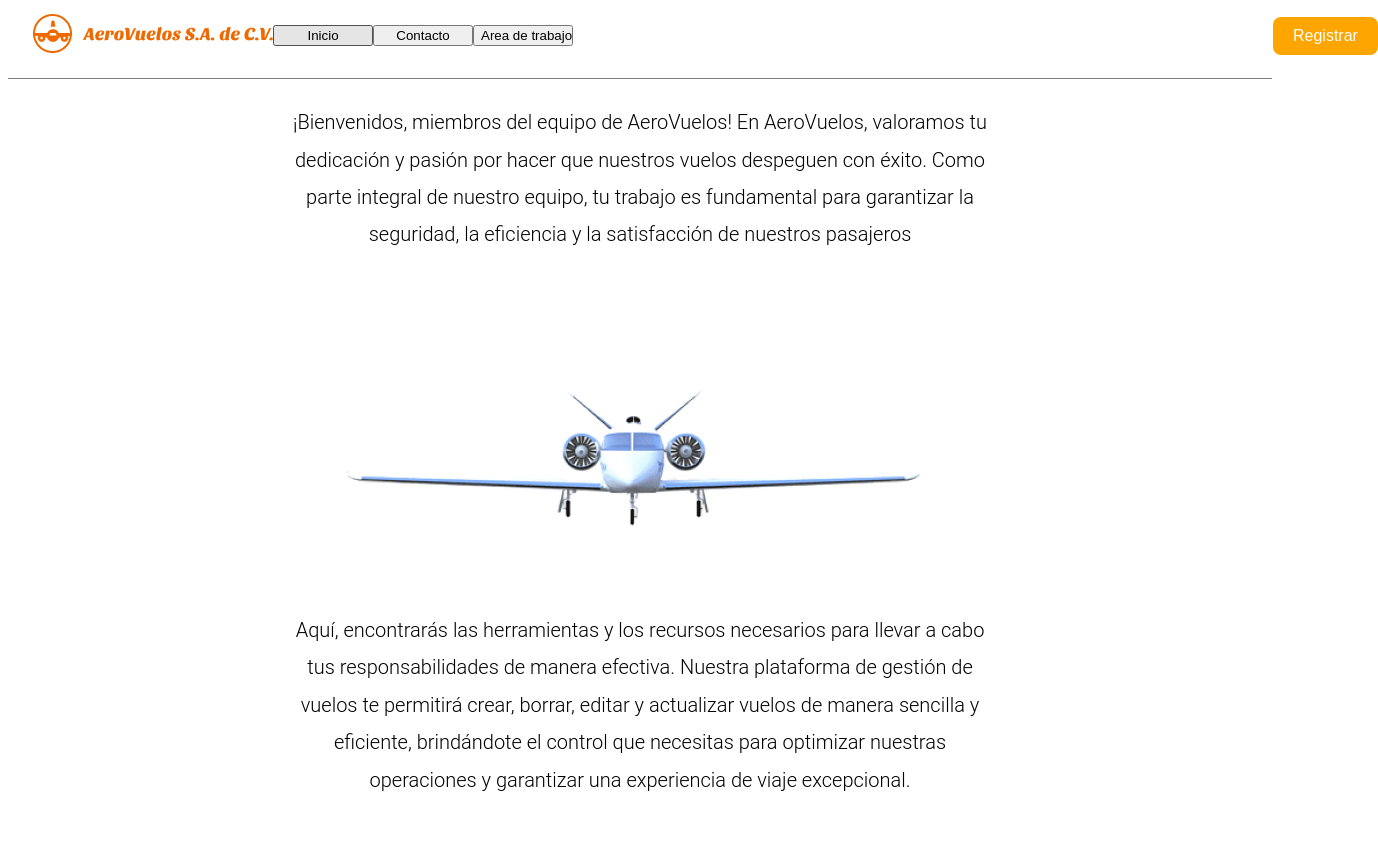
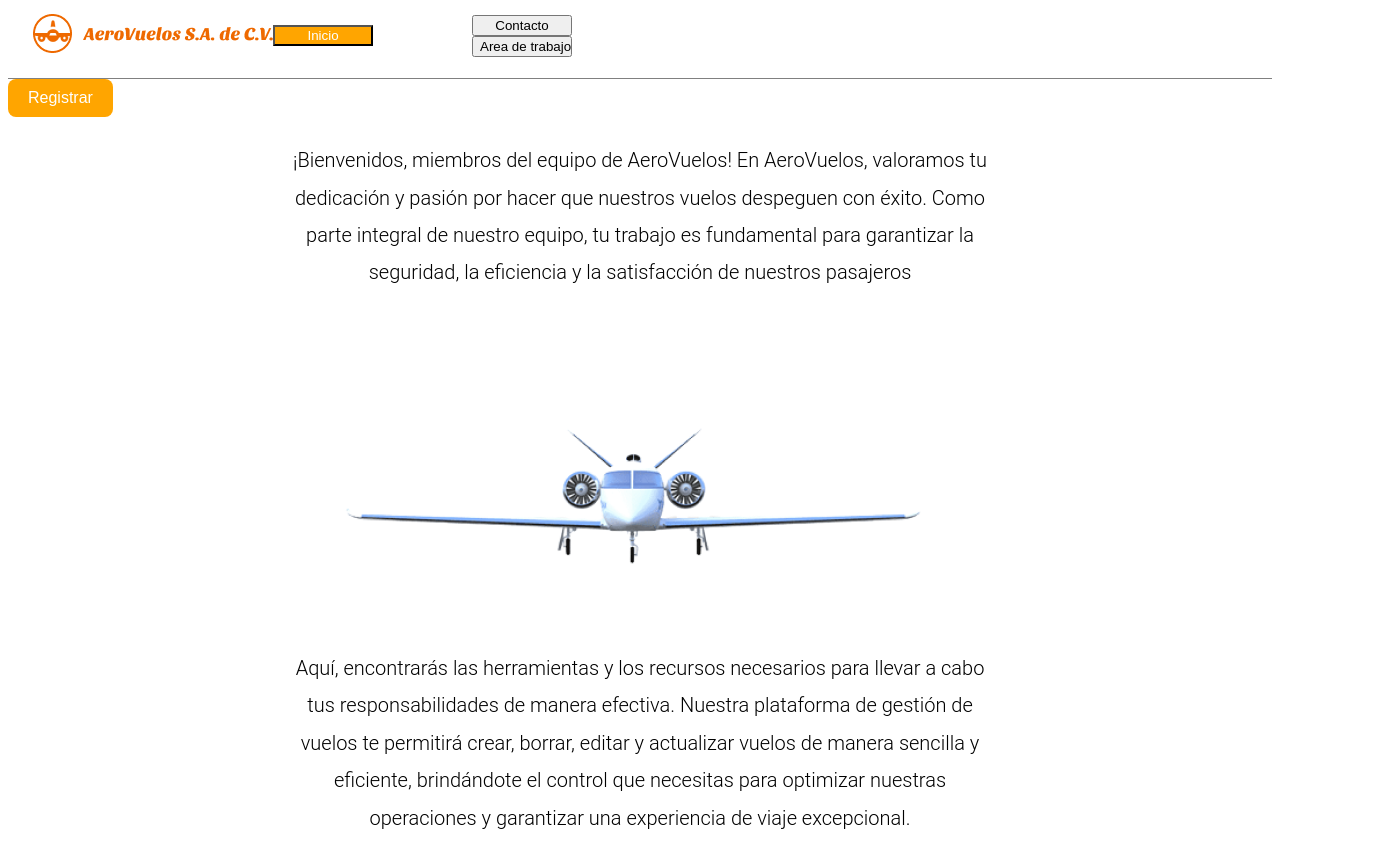
Before and after one commit to zMiguezz/airline-project, a plain HTML site: page Front1/index.html in a window 1280 px wide. In both pictures the pointer is over the button "Inicio". Shown: the whole page, 1378 px wide, since content can reach past the window. Before the commit the page ends 820 px from the top, so only its background shows below. Drawn offline with Linux system fonts and the light colour scheme; a script that the page names is missing.

Commit message:
button-hover

```diff
--- a/Front1/index.html
+++ b/Front1/index.html
@@ -24,9 +24,9 @@
                 <div class="letters">
                     <button class="button-style">Inicio</button>
                 </div>
-                <div class="letters">
+                <dg class="letters">
                     <button class="button-style">Contacto</button>
-                </div>
+                </dgit
                 <div class="letters">
                     <button class="button-style">Area de trabajo</button>
                 </div>
--- a/Front1/style.css
+++ b/Front1/style.css
@@ -159,3 +159,8 @@
     font-weight: 200;
     line-height: 187.2%;
 }
+
+button:hover {
+    background-color: #FFA500;
+    color: white;
+}
```
